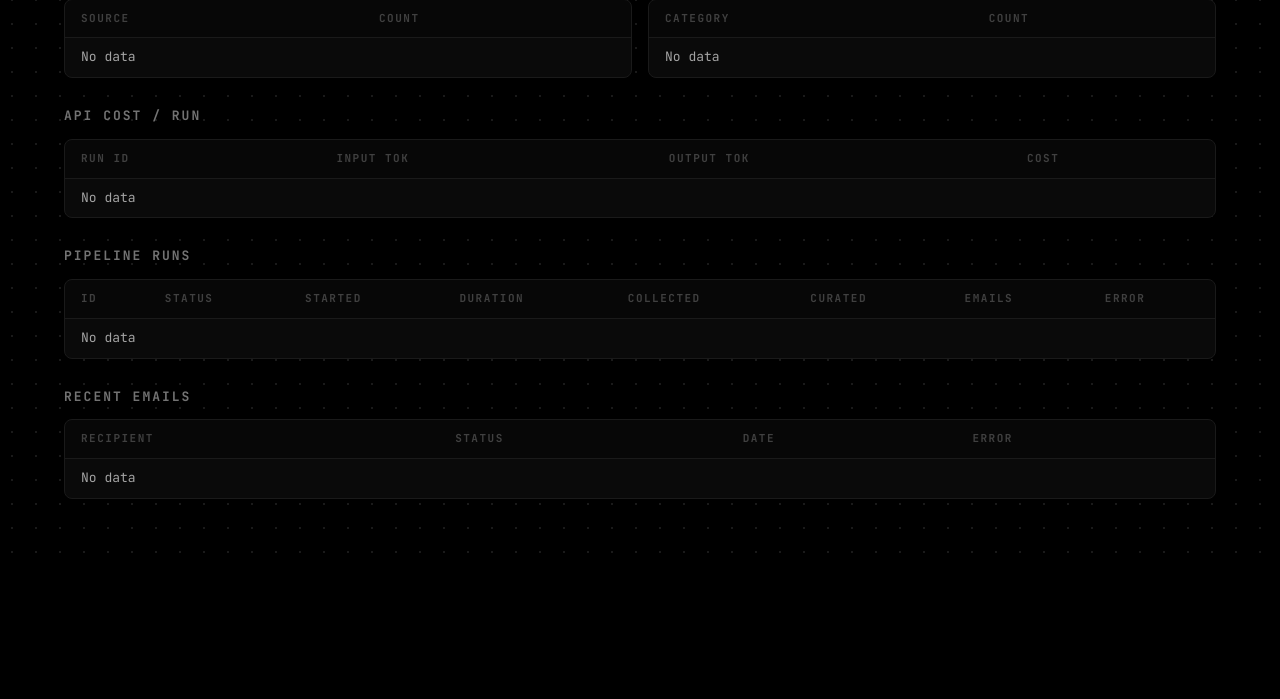
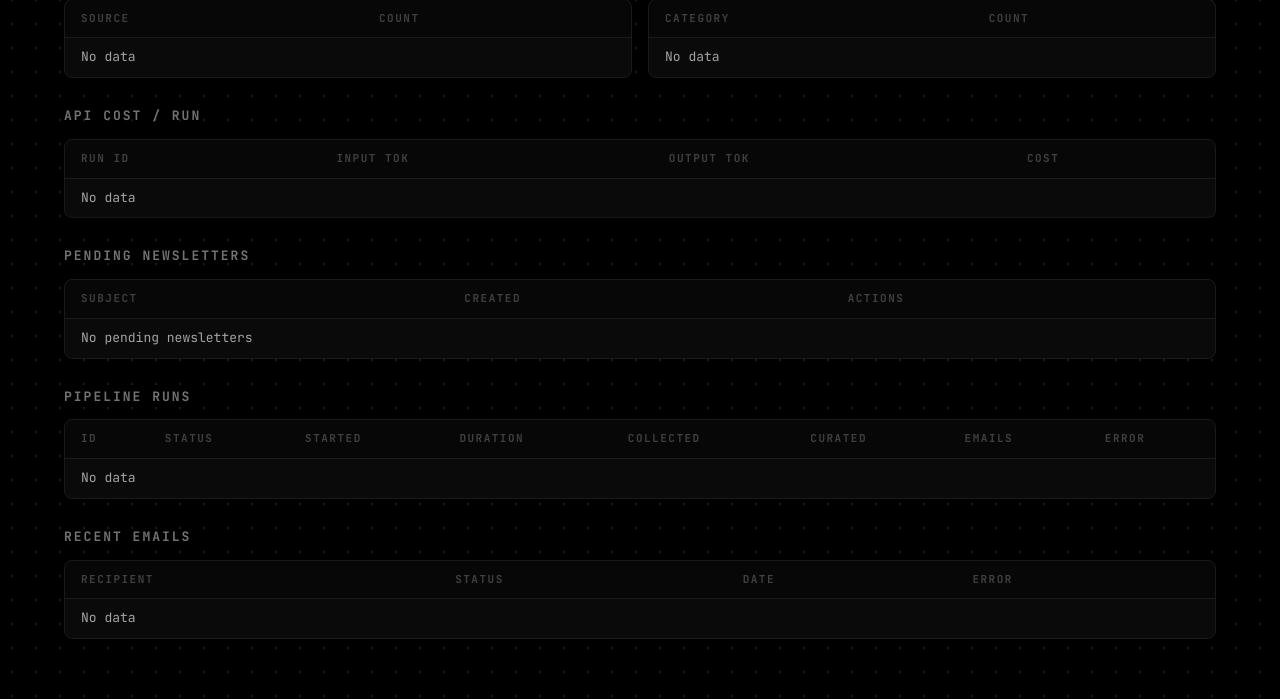
Before and after one commit to iestebanmarina/ai-newsletter-agent, a FastAPI app: page /dashboard in a window 1280 px wide. Shown: the part 396-1095 px from the top of the page. Before the commit the page ends 949 px from the top, so only its background shows below. Run offline with FastAPI, Linux system fonts and the light colour scheme; data that the repository does not hold is empty.

Commit message:
Add pending newsletters view to dashboard
Co-Authored-By: Claude Opus 4.6 <noreply@anthropic.com>

```diff
--- a/src/newsletter/db.py
+++ b/src/newsletter/db.py
@@ -392,6 +392,21 @@ def get_linkedin_post(db_path: str, newsletter_id: str) -> str | None:
     return row["linkedin_post"]
 
 
+def get_pending_newsletters(db_path: str, limit: int = 10) -> list[dict]:
+    """Get pending newsletters (without html_content for performance)."""
+    conn = get_connection(db_path)
+    rows = conn.execute(
+        """SELECT id, subject, created_at, status
+           FROM pending_newsletters
+           WHERE status = 'pending'
+           ORDER BY created_at DESC
+           LIMIT ?""",
+        (limit,),
+    ).fetchall()
+    conn.close()
+    return [dict(r) for r in rows]
+
+
 def get_sent_newsletters(db_path: str, limit: int = 5) -> list[dict]:
     """Get the most recent sent newsletters (without html_content for performance)."""
     conn = get_connection(db_path)
--- a/src/newsletter/templates/dashboard.html
+++ b/src/newsletter/templates/dashboard.html
@@ -416,6 +416,17 @@
     </div>
   </div>
 
+  <!-- Pending newsletters -->
+  <div class="section">
+    <h2>Pending Newsletters</h2>
+    <div class="table-wrap">
+      <table>
+        <thead><tr><th>Subject</th><th>Created</th><th>Actions</th></tr></thead>
+        <tbody id="tablePending"><tr><td colspan="3">Loading...</td></tr></tbody>
+      </table>
+    </div>
+  </div>
+
   <!-- Pipeline runs -->
   <div class="section">
     <h2>Pipeline Runs</h2>
@@ -541,6 +552,20 @@
     $('tableEmails').innerHTML = html || '<tr><td colspan="4">No data</td></tr>';
   }
 
+  async function loadPending() {
+    var data = await fetchJson('/api/dashboard/pending-newsletters');
+    if (!data) return;
+    var html = '';
+    (data || []).forEach(function(r) {
+      html += '<tr>'
+        + '<td>' + esc(r.subject) + '</td>'
+        + '<td>' + fmtDate(r.created_at) + '</td>'
+        + '<td><a href="/newsletter/' + encodeURIComponent(r.id) + '" target="_blank" style="color:#f59e0b;text-decoration:none;">View</a></td>'
+        + '</tr>';
+    });
+    $('tablePending').innerHTML = html || '<tr><td colspan="3">No pending newsletters</td></tr>';
+  }
+
   async function loadPipelineRuns() {
     var data = await fetchJson('/api/dashboard/pipeline-runs');
     if (!data) return;
@@ -573,6 +598,7 @@
     loadArticles();
     loadCosts();
     loadEmails();
+    loadPending();
     loadPipelineRuns();
     $('lastRefresh').textContent = new Date().toLocaleTimeString();
   };
--- a/src/newsletter/web.py
+++ b/src/newsletter/web.py
@@ -19,6 +19,7 @@ from .db import (
     get_email_stats,
     get_linkedin_post,
     get_newsletter_by_id,
+    get_pending_newsletters,
     get_pipeline_runs,
     get_sent_newsletters,
     get_subscriber_stats,
@@ -201,6 +202,14 @@ async def api_pipeline_runs(dashboard_token: str | None = Cookie(default=None)):
     return get_pipeline_runs(settings.database_path)
 
 
+@app.get("/api/dashboard/pending-newsletters")
+async def api_pending_newsletters(dashboard_token: str | None = Cookie(default=None)):
+    err = _require_auth(dashboard_token)
+    if err:
+        return err
+    return get_pending_newsletters(settings.database_path)
+
+
 class TriggerRequest(BaseModel):
     mode: str = "dry-run"
 
```
